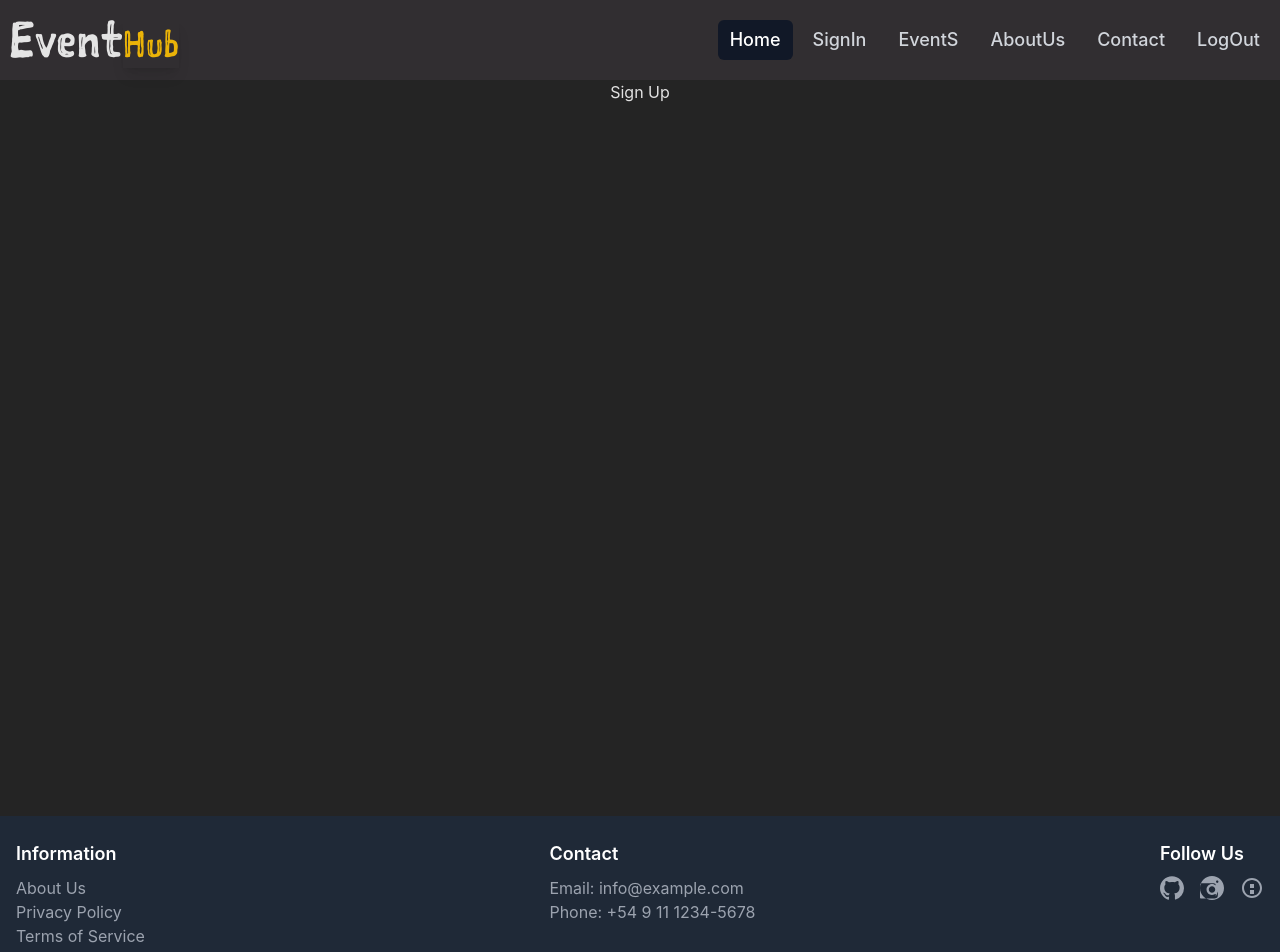
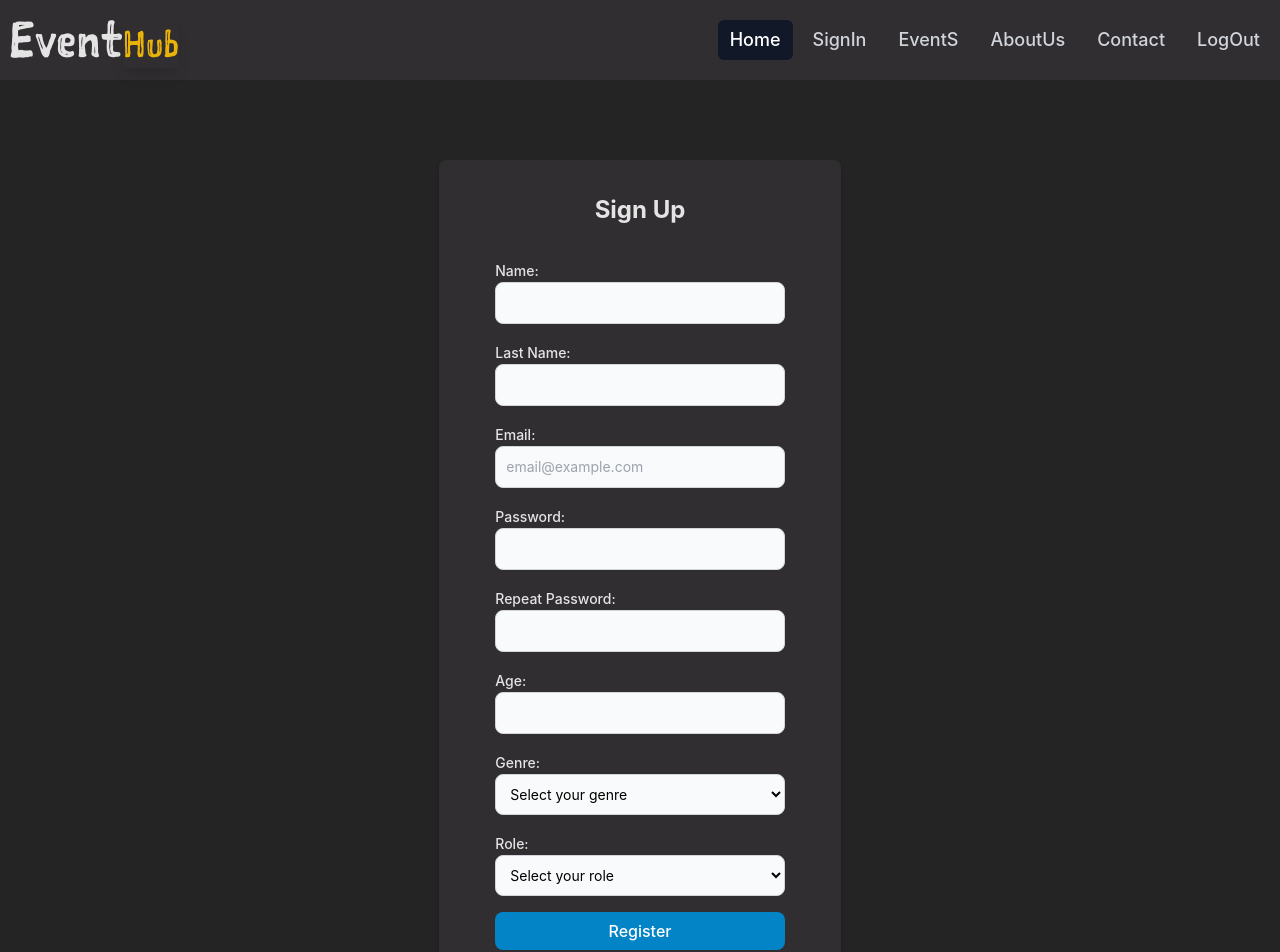
Before and after one commit to maxi-gartner/GestorDeEventosFront, a React (Vite) app: page /signup in a window 1280 px wide. Shown: the top 952 px of the page. Built offline with nearby package versions, Linux system fonts and the light colour scheme.

Commit message:
formulario registro terminado

```diff
--- a/src/pages/SignIn.jsx
+++ b/src/pages/SignIn.jsx
@@ -1,39 +1,21 @@
 import { useNavigate } from "react-router-dom";
+import authQueries from "../services/authQueries";
+import { Link } from "react-router-dom";
 
 export default function SignIn() {
   const navigate = useNavigate();
-  const handleLogin = (event) => {
-    event.preventDefault();
-    const email = event.target.email.value;
-    const password = event.target.password.value;
+  const handleLogin = async (e) => {
+    e.preventDefault();
+    const email = e.target.email.value;
+    const password = e.target.password.value;
     const body = { email, password };
-
-    fetch("http://localhost:4000/api/auth/login", {
-      method: "POST",
-      headers: {
-        "Content-Type": "application/json",
-      },
-      body: JSON.stringify(body),
-    })
-      .then((res) => {
-        return res.json();
-      })
-      //.then((data) => console.log("data", data))
-      .then((data) => {
-        if (data.response.data.role !== "user") {
-          const expirationTime = new Date().getTime() + 60 * 60 * 1000;
-          localStorage.setItem("user", JSON.stringify(data.response.data));
-          localStorage.setItem("token", JSON.stringify(data.response.token));
-          localStorage.setItem("AdminOrOrganizerExpiration", expirationTime);
-
-          navigate("/");
-        } else {
-          localStorage.setItem("user", JSON.stringify(data.response.data));
-          localStorage.setItem("token", JSON.stringify(data.response.token));
-          navigate("/");
-        }
-      })
-      .catch((err) => console.log(err));
+    authQueries.signin(body).then((data) => {
+      const expirationTime = new Date().getTime() + 60 * 60 * 1000;
+      localStorage.setItem("user", JSON.stringify(data.response.data));
+      localStorage.setItem("token", JSON.stringify(data.response.token));
+      localStorage.setItem("AdminOrOrganizerExpiration", expirationTime);
+      navigate("/");
+    });
   };
 
   const userData = localStorage.getItem("user");
@@ -165,12 +147,12 @@ export default function SignIn() {
               <div className="min-w-[270px]">
                 <div className="mt-4 text-center">
                   New user?{" "}
-                  <a
+                  <Link
                     className="text-blue-500 underline hover:text-blue-600"
-                    href="/signup"
+                    to="/signup"
                   >
                     Create account here
-                  </a>
+                  </Link>
                 </div>
               </div>
             </div>
--- a/src/pages/SignUp.jsx
+++ b/src/pages/SignUp.jsx
@@ -1,7 +1,205 @@
+import { useNavigate } from "react-router-dom";
+import authQueries from "../services/authQueries";
+import { Link } from "react-router-dom";
+
 export default function SignUp() {
+  const navigate = useNavigate();
+
+  const handleRegister = async (event) => {
+    event.preventDefault();
+    const name = event.target.name.value;
+    const lastname = event.target.lastname.value;
+    const email = event.target.email.value;
+    const password = event.target.password.value;
+    const confirmPassword = event.target.confirmPassword.value;
+    const age = event.target.age.value;
+    const genre = event.target.genre.value;
+    const role = event.target.role.value;
+
+    console.log(
+      "object",
+      name,
+      lastname,
+      email,
+      password,
+      age,
+      genre,
+      confirmPassword
+    );
+
+    if (password !== confirmPassword) {
+      alert("Las contraseñas no coinciden");
+      return;
+    }
+
+    const body = { name, lastname, email, password, age, genre, role };
+
+    const data = await authQueries.signup(body);
+    const expirationTime = new Date().getTime() + 60 * 60 * 1000;
+    localStorage.setItem("user", JSON.stringify(data.response.data));
+    localStorage.setItem("token", JSON.stringify(data.response.token));
+    localStorage.setItem("AdminOrOrganizerExpiration", expirationTime);
+    navigate("/");
+  };
+
   return (
-    <div>
-      <h1>Sign Up</h1>
+    <div className="py-2 sm:py-20">
+      <div className="flex h-full items-center justify-center">
+        <div className="rounded-lg bg-[#312e31] shadow-md flex-col flex h-full items-center justify-center sm:px-4">
+          <div className="flex h-full flex-col justify-center gap-4 p-6">
+            <div className="left-0 right-0 inline-block border-gray-200 px-2 py-2.5 sm:px-4">
+              <form
+                className="flex flex-col gap-4 pb-4"
+                onSubmit={handleRegister}
+              >
+                <h1 className="mb-4 text-2xl font-bold w-full text-center">
+                  Sign Up
+                </h1>
+
+                <div>
+                  <label className="text-sm font-medium" htmlFor="name">
+                    Name:
+                  </label>
+                  <input
+                    className="block w-full border bg-gray-50 border-gray-300 focus:border-cyan-500 focus:ring-cyan-500 p-2.5 text-sm rounded-lg text-black"
+                    id="name"
+                    type="text"
+                    name="name"
+                    required
+                  />
+                </div>
+
+                <div>
+                  <label className="text-sm font-medium" htmlFor="lastname">
+                    Last Name:
+                  </label>
+                  <input
+                    className="block w-full border bg-gray-50 border-gray-300 focus:border-cyan-500 focus:ring-cyan-500 p-2.5 text-sm rounded-lg text-black"
+                    id="lastname"
+                    type="text"
+                    name="lastname"
+                    required
+                  />
+                </div>
+
+                <div>
+                  <label className="text-sm font-medium" htmlFor="email">
+                    Email:
+                  </label>
+                  <input
+                    className="block w-full border bg-gray-50 border-gray-300 focus:border-cyan-500 focus:ring-cyan-500 p-2.5 text-sm rounded-lg text-black"
+                    id="email"
+                    type="email"
+                    name="email"
+                    placeholder="email@example.com"
+                    required
+                  />
+                </div>
+
+                <div>
+                  <label className="text-sm font-medium" htmlFor="password">
+                    Password:
+                  </label>
+                  <input
+                    className="block w-full border bg-gray-50 border-gray-300 focus:border-cyan-500 focus:ring-cyan-500 p-2.5 text-sm rounded-lg text-black"
+                    id="password"
+                    type="password"
+                    name="password"
+                    required
+                  />
+                </div>
+                <div>
+                  <label
+                    className="text-sm font-medium"
+                    htmlFor="confirmPassword"
+                  >
+                    Repeat Password:
+                  </label>
+                  <input
+                    className="block w-full border bg-gray-50 border-gray-300 focus:border-cyan-500 focus:ring-cyan-500 p-2.5 text-sm rounded-lg text-black"
+                    id="confirmPassword"
+                    type="Password"
+                    name="confirmPassword"
+                    required
+                  />
+                </div>
+
+                <div>
+                  <label className="text-sm font-medium" htmlFor="age">
+                    Age:
+                  </label>
+                  <input
+                    className="block w-full border bg-gray-50 border-gray-300 focus:border-cyan-500 focus:ring-cyan-500 p-2.5 text-sm rounded-lg text-black"
+                    id="age"
+                    type="number"
+                    name="age"
+                    required
+                  />
+                </div>
+
+                <div>
+                  <label className="text-sm font-medium" htmlFor="genre">
+                    Genre:
+                  </label>
+                  <select
+                    className="block w-full border bg-gray-50 border-gray-300 focus:border-cyan-500 focus:ring-cyan-500 p-2.5 text-sm rounded-lg text-black"
+                    id="genre"
+                    name="genre"
+                    required
+                  >
+                    <option value="" disabled selected>
+                      Select your genre
+                    </option>
+                    <option value="male">Male</option>
+                    <option value="female">Female</option>
+                    <option value="other">Other</option>
+                  </select>
+                </div>
+                <div>
+                  <label className="text-sm font-medium" htmlFor="role">
+                    Role:
+                  </label>
+                  <select
+                    className="block w-full border bg-gray-50 border-gray-300 focus:border-cyan-500 focus:ring-cyan-500 p-2.5 text-sm rounded-lg text-black"
+                    id="role"
+                    name="role"
+                    required
+                  >
+                    <option value="" disabled selected>
+                      Select your role
+                    </option>
+                    <option value="admin">Admin</option>
+                    <option value="organizer">Organizer</option>
+                    <option value="user">User</option>
+                  </select>
+                </div>
+
+                <div className="flex flex-col gap-2">
+                  <button
+                    type="submit"
+                    className="border transition-colors focus:ring-2 p-0.5 disabled:cursor-not-allowed border-transparent bg-sky-600 hover:bg-sky-700 active:bg-sky-800 text-white disabled:bg-gray-300 disabled:text-gray-700 rounded-lg"
+                  >
+                    <span className="flex items-center justify-center gap-1 font-medium py-1 px-2.5 text-base">
+                      Register
+                    </span>
+                  </button>
+                </div>
+              </form>
+              <div className="min-w-[270px]">
+                <div className="mt-4 text-center">
+                  Already have an account?{" "}
+                  <Link
+                    className="text-blue-500 underline hover:text-blue-600"
+                    to="/signin"
+                  >
+                    Sign in here
+                  </Link>
+                </div>
+              </div>
+            </div>
+          </div>
+        </div>
+      </div>
     </div>
   );
 }
--- /dev/null
+++ b/src/services/authQueries.js
@@ -0,0 +1,32 @@
+import axios from "axios";
+
+const authQueries = {
+  async signin(body) {
+    try {
+      const { data } = await axios.post(
+        "http://localhost:4000/api/auth/login",
+        body
+      );
+
+      return data;
+    } catch (err) {
+      console.log(err);
+      return [];
+    }
+  },
+
+  async signup(body) {
+    try {
+      const { data } = await axios.post(
+        "http://localhost:4000/api/auth/register",
+        body
+      );
+      return data;
+    } catch (err) {
+      console.log(err);
+      return [];
+    }
+  },
+};
+
+export default authQueries;
```
